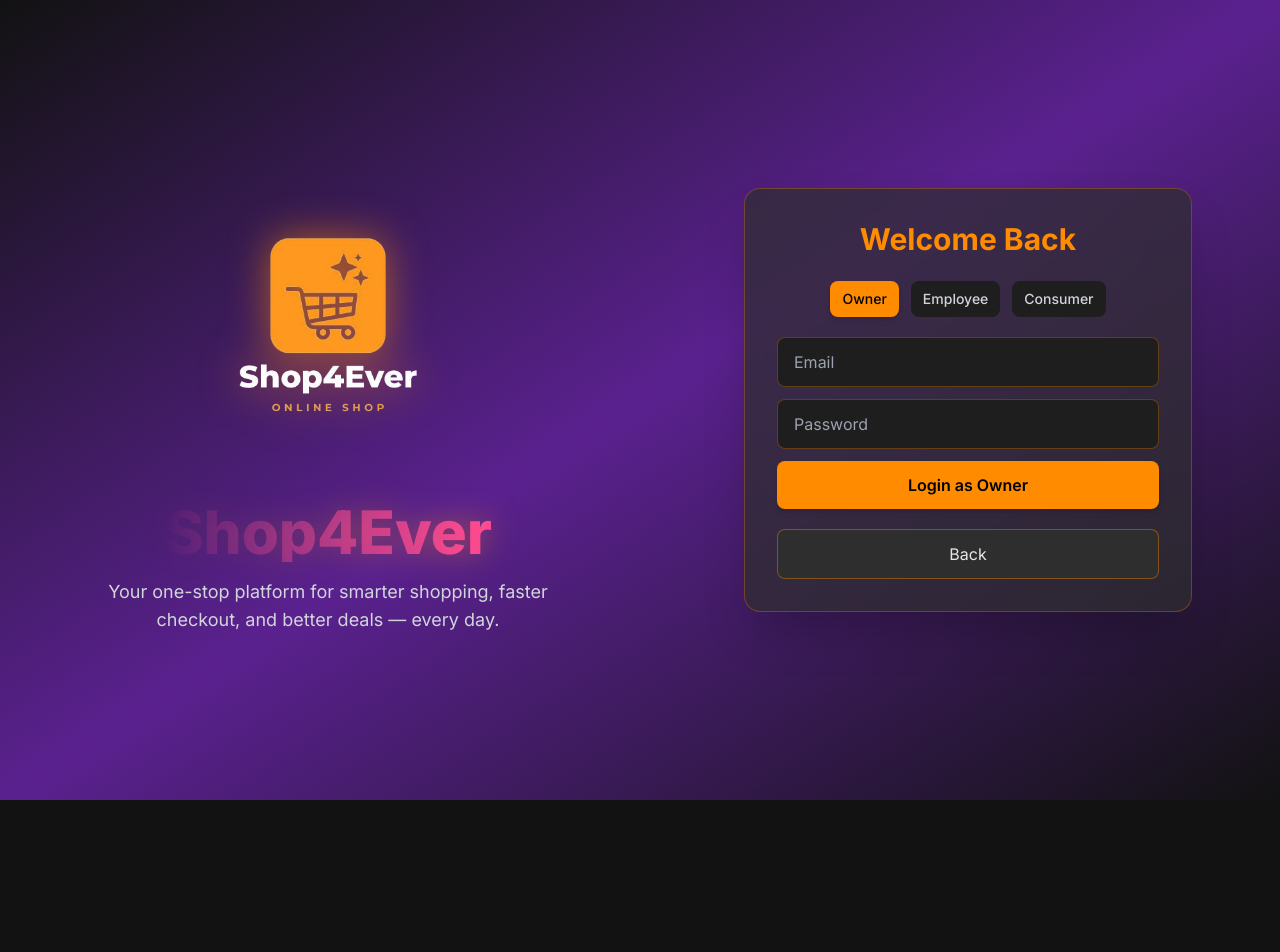
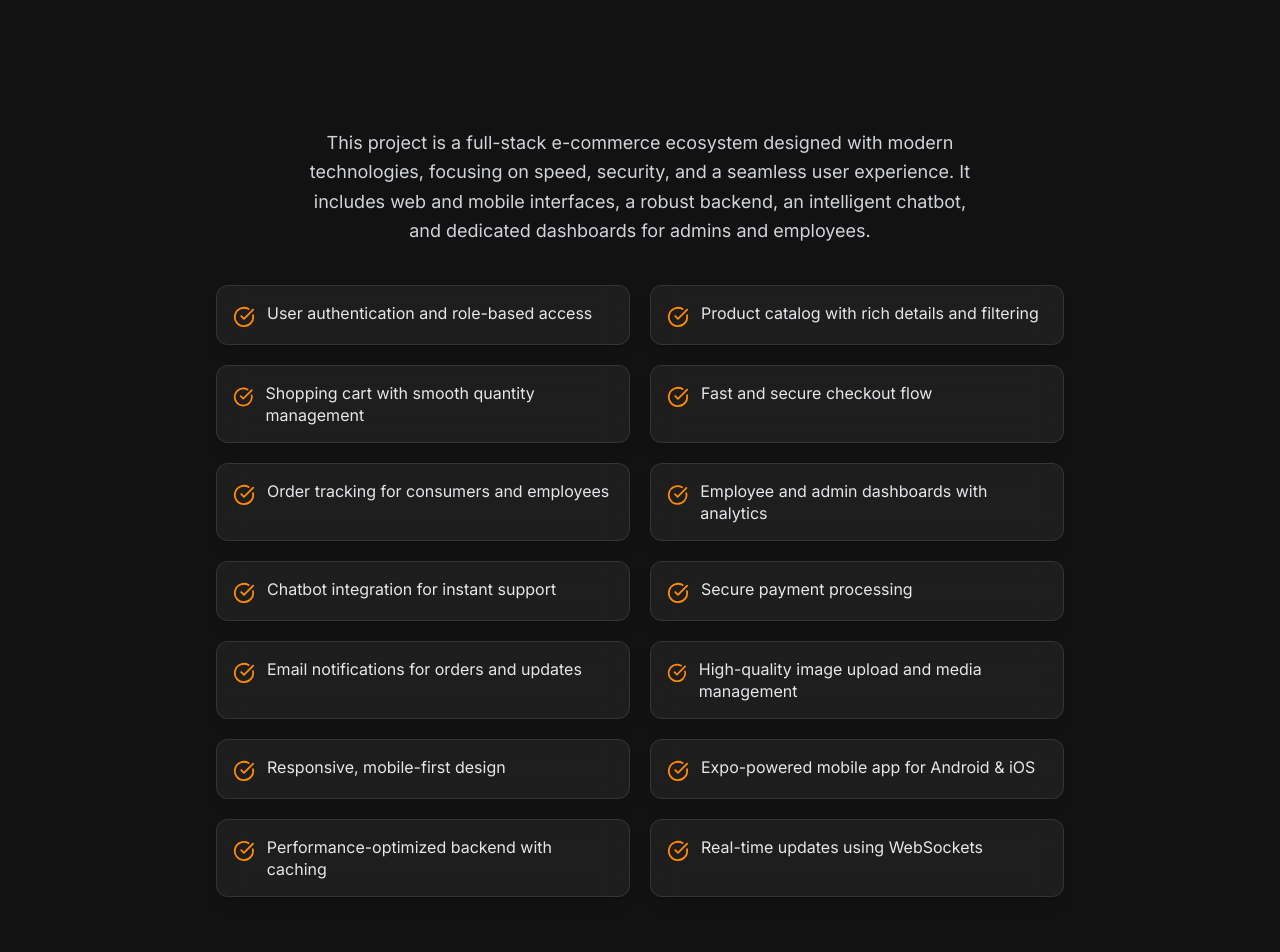
Before and after one commit to abhishekverma9/supermarket, a React (Vite) app in the folder frontend/: page /features in a window 1280 px wide. Shown: the top 952 px of the page. Before the commit the page ends 800 px from the top, so only its background shows below. Built offline with nearby package versions, Linux system fonts and the light colour scheme; no server answers.

Commit message:
Explore features

```diff
--- a/frontend/package.json
+++ b/frontend/package.json
@@ -13,6 +13,7 @@
     "@tailwindcss/vite": "^4.1.14",
     "axios": "^1.12.2",
     "framer-motion": "^12.23.24",
+    "lucide-react": "^0.553.0",
     "react": "^19.1.1",
     "react-dom": "^19.1.1",
     "react-icons": "^5.5.0",
--- a/frontend/src/App.jsx
+++ b/frontend/src/App.jsx
@@ -20,6 +20,7 @@ import EmpProfile from './pages/employee/Profile'
 import OwnerEmployees from './pages/owner/Employees'
 import OwnerProducts from './pages/owner/Products'
 import OwnerOrders from './pages/owner/Orders'
+import Features from './pages/Features'
 
 const App = () => {
   return (
@@ -28,6 +29,7 @@ const App = () => {
       <Routes>
         <Route path='/' element={<Home />} />
         <Route path='/login' element={<LoginPage />} />
+        <Route path='/features' element={<Features />} />
         {/* Owner protected routes */}
         <Route element={<ProtectedRoute roles={["owner"]} />}>
           <Route element={<OwnerLayout />}>
--- /dev/null
+++ b/frontend/src/pages/Features.jsx
@@ -0,0 +1,77 @@
+import React from "react";
+import { motion } from "framer-motion";
+import { CheckCircle } from "lucide-react";
+
+const featuresList = [
+  "User authentication and role-based access",
+  "Product catalog with rich details and filtering",
+  "Shopping cart with smooth quantity management",
+  "Fast and secure checkout flow",
+  "Order tracking for consumers and employees",
+  "Employee and admin dashboards with analytics",
+  "Chatbot integration for instant support",
+  "Secure payment processing",
+  "Email notifications for orders and updates",
+  "High-quality image upload and media management",
+  "Responsive, mobile-first design",
+  "Expo-powered mobile app for Android & iOS",
+  "Performance-optimized backend with caching",
+  "Real-time updates using WebSockets",
+];
+
+export default function Features() {
+  return (
+    <div className="max-w-4xl mx-auto py-14 px-6">
+      {/* Title Section */}
+      <motion.h1
+        initial={{ opacity: 0, y: -20 }}
+        animate={{ opacity: 1, y: 0 }}
+        transition={{ duration: 0.6 }}
+        className="text-4xl font-extrabold text-center mb-8 bg-gradient-to-r from-[#FF8C00] to-[#FF5E00] bg-clip-text text-transparent"
+      >
+        Project Features
+      </motion.h1>
+
+      {/* Project Overview */}
+      <motion.p
+        initial={{ opacity: 0 }}
+        animate={{ opacity: 1 }}
+        transition={{ duration: 0.7, delay: 0.1 }}
+        className="text-center text-gray-300 max-w-2xl mx-auto mb-10 leading-relaxed text-lg"
+      >
+        This project is a full-stack e-commerce ecosystem designed with modern technologies,
+        focusing on speed, security, and a seamless user experience. It includes web and mobile
+        interfaces, a robust backend, an intelligent chatbot, and dedicated dashboards for admins
+        and employees.
+      </motion.p>
+
+      {/* Features List */}
+      <ul className="grid grid-cols-1 sm:grid-cols-2 gap-5">
+        {featuresList.map((feature, idx) => (
+          <motion.li
+            key={idx}
+            initial={{ opacity: 0, y: 10 }}
+            whileInView={{ opacity: 1, y: 0 }}
+            viewport={{ once: true }}
+            transition={{ duration: 0.4, delay: idx * 0.05 }}
+            className="flex items-start gap-3 p-4 rounded-xl bg-white/5 backdrop-blur-md border border-white/10 shadow-lg hover:shadow-[#FF8C00]/20 hover:-translate-y-1 transition-all"
+          >
+            <CheckCircle className="text-[#FF8C00] mt-1" size={22} />
+            <span className="text-gray-200 text-[16px] leading-snug">{feature}</span>
+          </motion.li>
+        ))}
+      </ul>
+
+      {/* Footer Section */}
+      <motion.div
+        initial={{ opacity: 0, y: 20 }}
+        whileInView={{ opacity: 1, y: 0 }}
+        viewport={{ once: true }}
+        transition={{ duration: 0.6, delay: 0.3 }}
+        className="text-center mt-14 text-gray-400 text-sm"
+      >
+        Built with modern frameworks, elegant UI, and scalable architecture.
+      </motion.div>
+    </div>
+  );
+}
```
Also changed, not shown: 1 other file (tests, documents, lock files or other folders).
